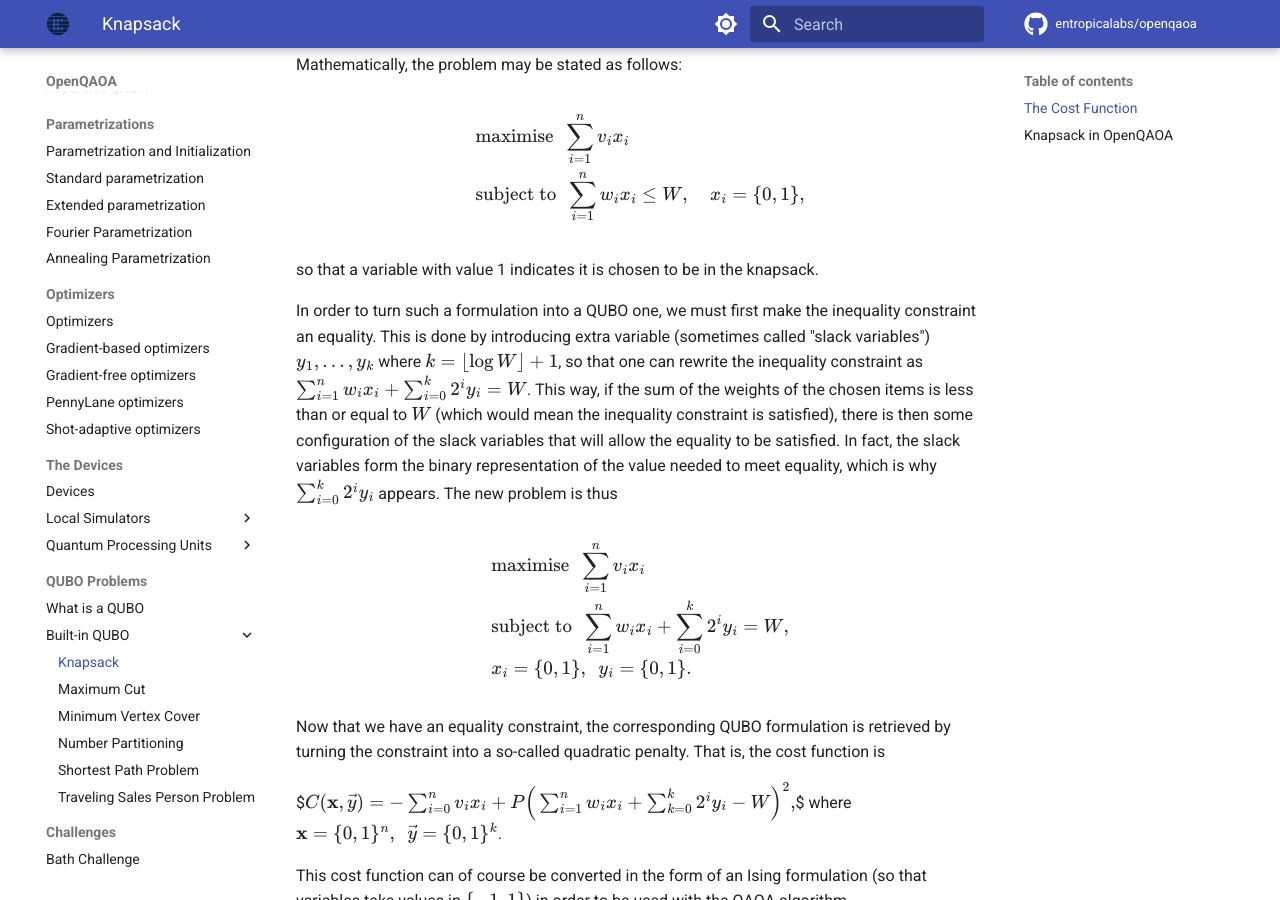
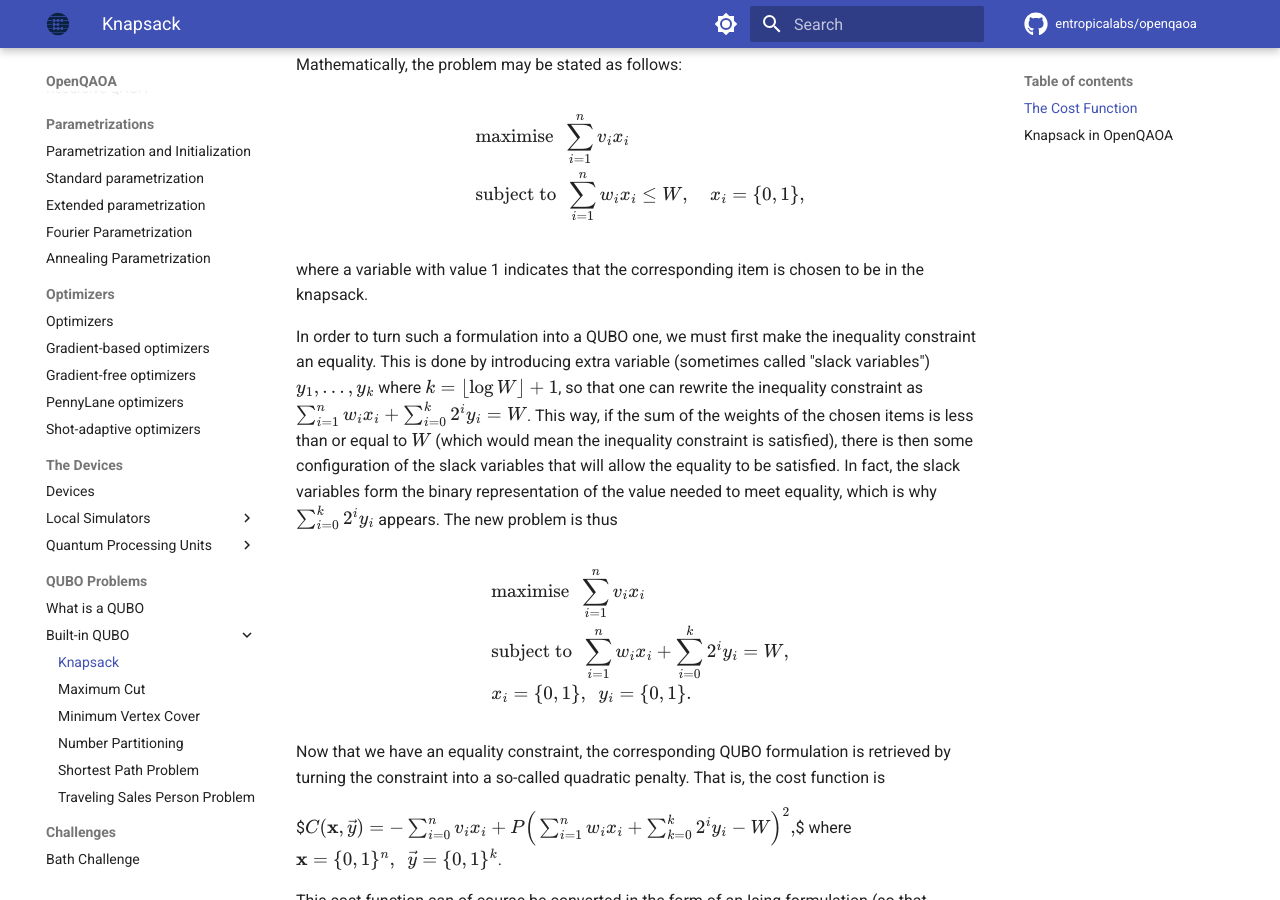
Before and after one commit to entropicalabs/openqaoa-website, an MkDocs documentation site: the page built from docs/problems/knapsack.md, in a window 1280 px wide and 900 px high, scrolled down 398 px. Built offline with MkDocs 1.6.1 and Material for MkDocs 9.7.7, drawn with Linux system fonts in a browser that asks for light colours; comment, search, counter and statistics services are not loaded.

```diff
--- a/docs/problems/knapsack.md
+++ b/docs/problems/knapsack.md
@@ -13,7 +13,7 @@ $$\begin{equation}
     \end{split}
 \end{equation}$$
 
-so that a variable with value 1 indicates it is chosen to be in the knapsack.
+where a variable with value 1 indicates that the corresponding item is chosen to be in the knapsack.
 
 In order to turn such a formulation into a QUBO one, we must first make the inequality constraint an equality. This is done by introducing extra variable (sometimes called "slack variables") $y_1, \dots, y_k$ where $k=\lfloor\log W\rfloor +1$, so that one can rewrite the inequality constraint as $\sum_{i=1}^n w_i x_i + \sum_{i=0}^{k}2^iy_i = W$. This way, if the sum of the weights of the chosen items is less than or equal to $W$ (which would mean the inequality constraint is satisfied), there is then some configuration of the slack variables that will allow the equality to be satisfied. In fact, the slack variables form the binary representation of the value needed to meet equality, which is why $\sum_{i=0}^{k}2^iy_i$ appears. The new problem is thus
 
```
Also changed, not shown: docs/problems/number-partition.md (+2 -0 lines), docs/problems/what-is-a-qubo.md (+13 -4 lines).
